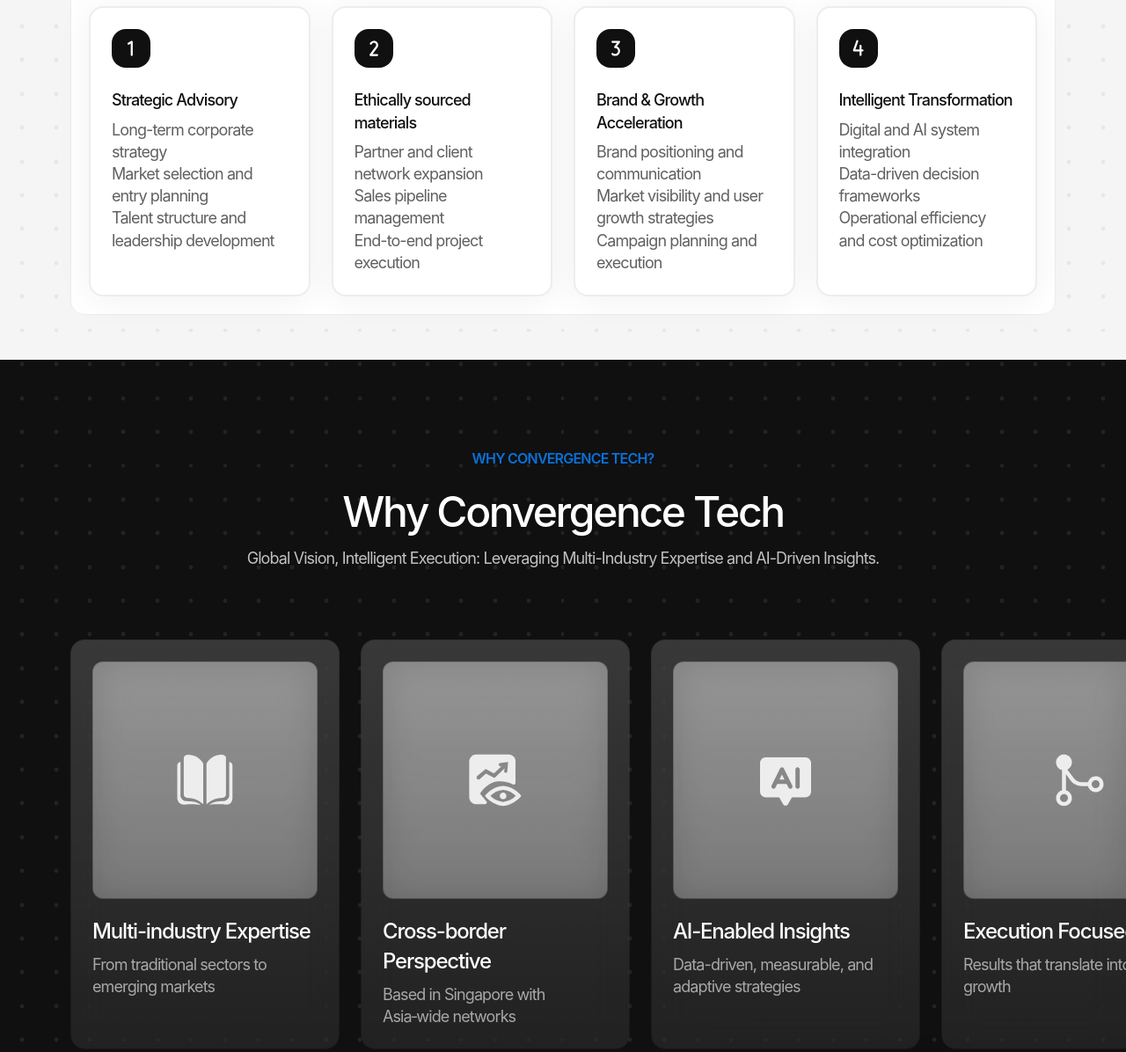
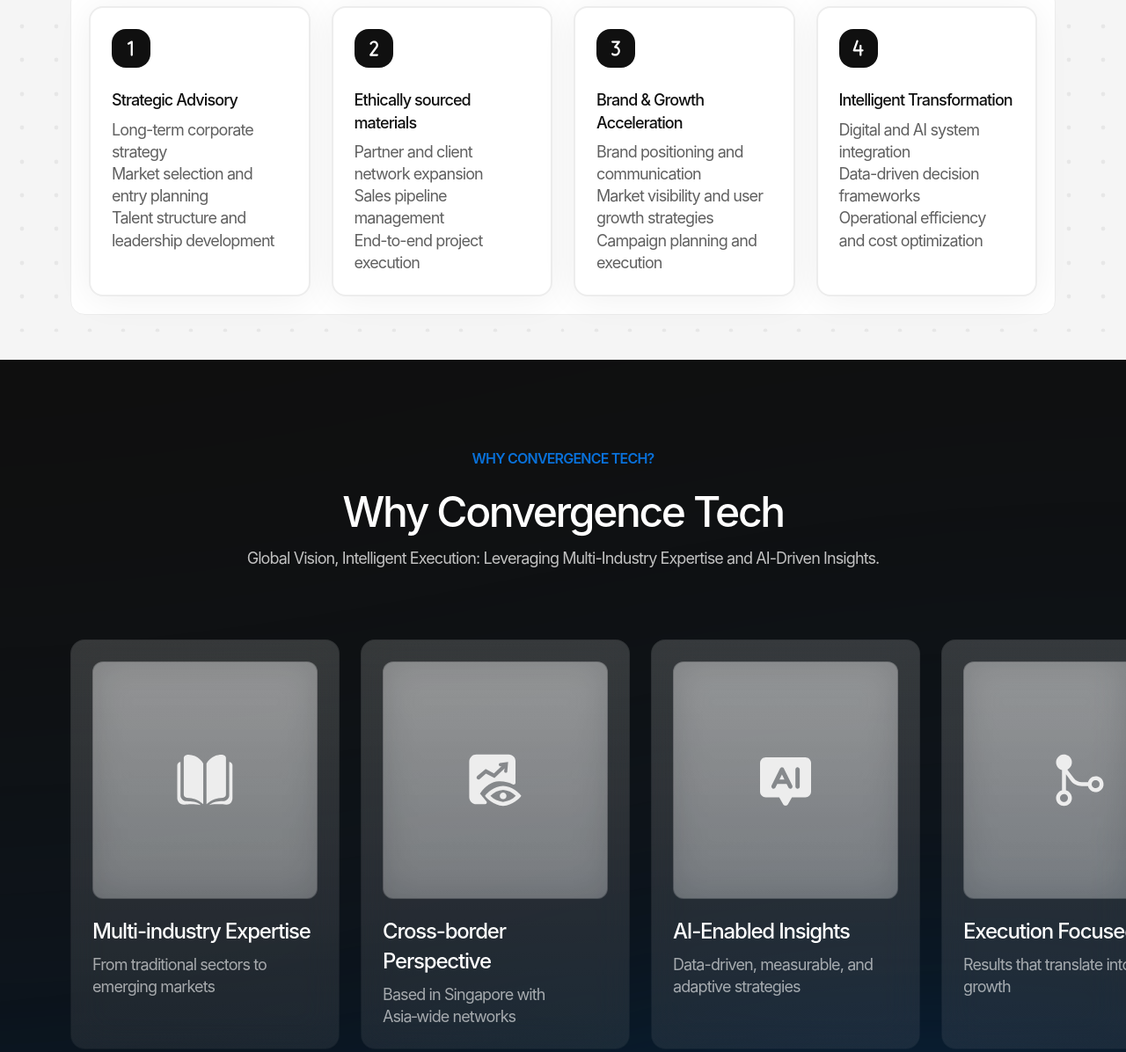
Before and after one commit to JuziHJH/convergence-tech, a plain HTML site: page index.html in a window 1280 px wide. Shown: the part 2084-3280 px from the top of the page at 88% size. Drawn offline with Linux system fonts and the light colour scheme.

Commit message:
Replace Background Gradient with complete SVG: 3 shapes with Layer blur effects (Shape1:#032241 blur384px, Shape2:#054483 blur192px, Shape3:#FFFFFF blur256px) + Update Background Pattern position from Figma MCP

```diff
--- a/styles.css
+++ b/styles.css
@@ -958,7 +958,7 @@
     overflow: hidden;
 }
 
-/* Background Gradient - Three Shapes from Figma MCP */
+/* Background Gradient - SVG with Layer Blur Effects */
 .why-insight-bg-gradient {
     position: absolute;
     left: 0;
@@ -967,53 +967,29 @@
     height: 100%;
     pointer-events: none;
     z-index: 0;
-}
-
-/* Shape 1 - #032241 with blur(384px) - SVG Implementation */
+    overflow: visible;
+}
+
+/* SVG Background with 3 Shapes and Layer Blur */
 .why-insight-bg-gradient::before {
     content: '';
     position: absolute;
-    width: 2549.18px;
-    height: 2166.63px;
-    left: 813.88px;
-    top: 768.16px;
-    background-image: url('assets/bg-gradient-shape1.svg');
-    background-size: contain;
+    left: 0;
+    top: 0;
+    width: 1440px;
+    height: 1747px;
+    background-image: url('assets/bg-gradient-why-complete.svg');
+    background-size: 1440px 1747px;
     background-repeat: no-repeat;
+    background-position: center top;
     z-index: 1;
-}
-
-/* Shape 2 - #054483 with blur(192px) and matrix transform */
-.why-insight-bg-gradient::after {
-    content: '';
-    position: absolute;
-    width: 2452.62px;
-    height: 2943.34px;
-    left: 1325.73px;
-    top: 1214.82px;
-    background: #054483;
-    filter: blur(192px);
-    transform: matrix(0.85, -0.53, 0.66, 0.75, 0, 0);
-    z-index: 2;
-}
-
-/* Shape 3 - #FFFFFF with blur(256px) and rotation */
-.why-insight-section::before {
-    content: '';
-    position: absolute;
-    width: 2545.92px;
-    height: 1916.16px;
-    left: 1634.57px;
-    top: 1703.84px;
-    background: #FFFFFF;
-    filter: blur(256px);
-    border-radius: 38.4px;
-    transform: rotate(-21deg);
-    pointer-events: none;
-    z-index: 3;
-}
-
-/* Background Pattern - layout_M97JOL */
+
+    /* Additional layer blur effect for overall depth */
+    filter: blur(0px);
+    opacity: 1;
+}
+
+/* Background Pattern - layout_RFLKBR from Figma MCP */
 .why-insight-bg-pattern {
     /* Auto layout */
     display: flex;
@@ -1025,25 +1001,21 @@
     padding: 0px;
     gap: 0px;
 
-    /* Position - centered and fills Why&Insight section */
+    /* Position - from Figma MCP layout_RFLKBR */
     position: absolute;
-    left: 0;
-    right: 0;
-    top: 0;
-    bottom: 0;
-
-    /* Sizing - fully responsive, auto-adjusts pattern count */
-    width: 100%; /* Fill container width - fully adaptive */
-    max-width: 2160px; /* Maximum width limit */
-    height: 100%; /* Fill container height - auto adapt */
-    margin: 0 auto; /* Center the pattern container */
+    left: -50px;
+    top: -164px;
+
+    /* Sizing - fixed width from Figma, hug height */
+    width: 1540px;
+    height: auto;
 
     /* Visual - Using SVG pattern */
-    opacity: 0.08; /* Exact opacity from Figma */
+    opacity: 0.07999999821186066; /* Exact opacity from Figma */
     background-image: url('assets/pattern-dot-white.svg');
     background-size: 38.4px 38.4px;
     background-repeat: repeat;
-    background-position: center center;
+    background-position: left top;
     pointer-events: none;
     z-index: 4;
 }
```
Also changed, not shown: assets/bg-gradient-why-complete.svg (added).
